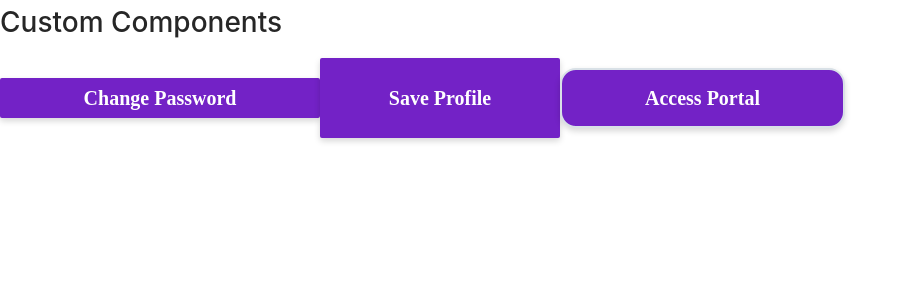
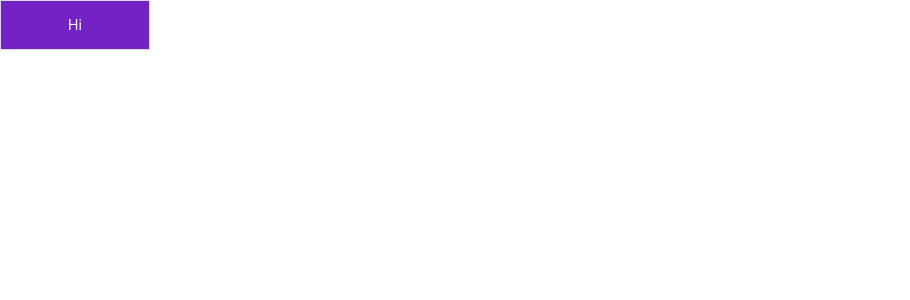
Before and after one commit to youmemonk/rts-x1, a React (Create React App) app: page / in a window 1280 px wide. Shown: the top 300 px of the page, without its empty margins (0-910 px from the left). Built offline with nearby package versions, Linux system fonts and the light colour scheme.

Commit message:
customcheckbox

```diff
--- a/src/App.tsx
+++ b/src/App.tsx
@@ -1,59 +1,20 @@
+import { Checkbox } from "antd";
 import "./App.css";
 // import Button from "./Components/CustomButton/CustomButtonComponent";
 // import { Button } from "antd";
-import AntButton from "./Components/AntButton";
+import CustomButton from "./Components/AntButton/otherMethod";
+// import CustomButtonLink from "./Components/CustomButtonLink";
+import styled from "styled-components";
 
 function App() {
   return (
     <>
-      <h1>Custom Components</h1>
-      {/* <Button
-        //? Custom Component
-        border="dashed"
-        width="200px"
-        height="200px"
-        color="hotpink"
-        radius="50%"
-        onClick={() => console.log("hi")}
-      >
-        Click Here
-      </Button> */}
+      <CustomButton label="Hi" />
+      {/* <CustomButtonLink label="Hello World" /> */}
 
-      <AntButton
-        color="#FEFEFE"
-        width="320px"
-        height="40px"
-        font="normal normal bold 20px/18px Europa"
-        borderRadius=""
-        border="none"
-        onClick={() => console.log("hi")}
-      >
-        Change Password
-      </AntButton>
-
-      <AntButton
-        color="#FEFEFE"
-        width="240px"
-        height="80px"
-        font="normal normal bold 20px/18px Europa"
-        borderRadius=""
-        border="none"
-        onClick={() => console.log("hi")}
-      >
-        Save Profile
-      </AntButton>
-
-      <AntButton
-        color="#FEFEFE"
-        width="285px"
-        height="60px"
-        font="normal normal bold 20px/18px Europa"
-        borderRadius="16px"
-        border="2px solid #D9E1E7"
-        onClick={() => console.log("hi")}
-      >
-        Access Portal
-      </AntButton>
+      {/* <Checkbox style={{ backgroundColor: "red", borderColor: "red" }}>
+        This is checkbox
+      </Checkbox> */}
     </>
   );
 }
--- /dev/null
+++ b/src/Components/AntButton/otherMethod.tsx
@@ -0,0 +1,16 @@
+import React from "react";
+import { Button } from "antd";
+
+const CustomButton = (props: any) => {
+  const customButtonStyle = {
+    width: `${props.width ? props.width : "150px"}`,
+    height: `${props.height ? props.height : "50px"}`,
+    borderRadius: `${props.borderRadius ? props.borderRadius : "0px"}`,
+    color: `${props.color ? props.color : "#FEFEFE"}`,
+    backgroundColor: `${props.bgColor ? props.bgColor : "#7322C6"}`,
+  };
+
+  return <Button style={customButtonStyle}>{props.label}</Button>;
+};
+
+export default CustomButton;
--- /dev/null
+++ b/src/Components/CustomButtonLink/index.tsx
@@ -0,0 +1,16 @@
+import { Button } from "antd";
+
+export default function customButtonLink(props: any) {
+  const customButtonLinkStyle = {
+    width: `${props.width ? props.width : "40px"}`,
+    height: `${props.height ? props.height : "25px"}`,
+    borderRadius: `${props.borderRadius ? props.borderRadius : "0px"}`,
+    color: `${props.color ? props.color : "#7322C6"}`,
+    backgroundColor: `${props.bgColor ? props.bgColor : "#FEFEFE"}`,
+  };
+  return (
+    <Button type="link" style={customButtonLinkStyle}>
+      {props.label}
+    </Button>
+  );
+}
```
Also changed, not shown: package.json (+5 -2 lines), src/Components/CustomCheckBox/index.tsx (added, +19 -0 lines), 2 other files (tests, documents, lock files or other folders).
